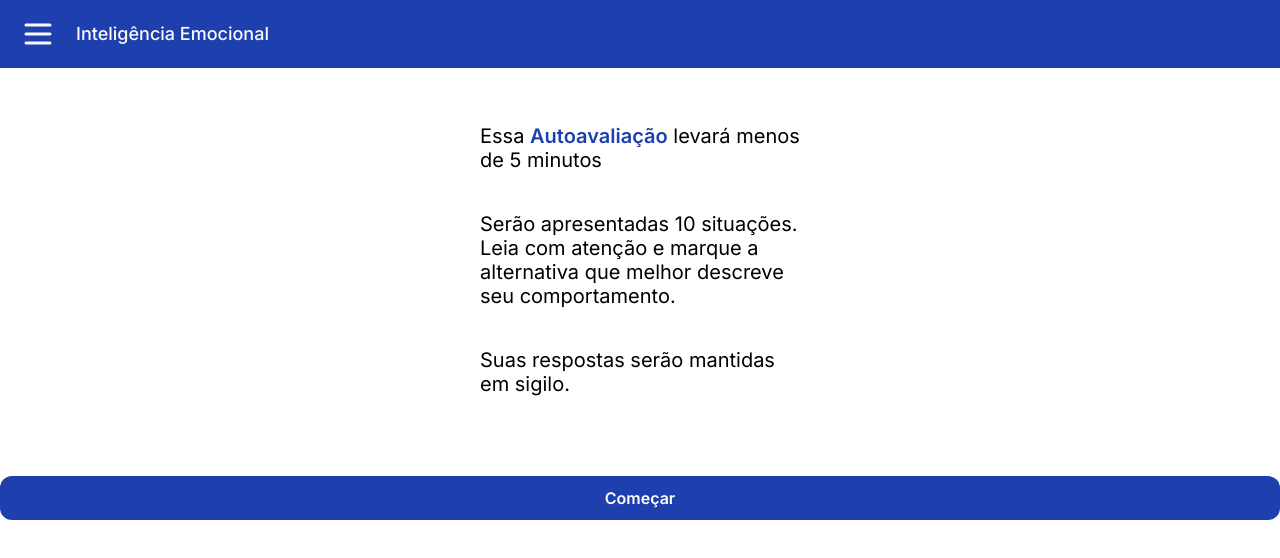
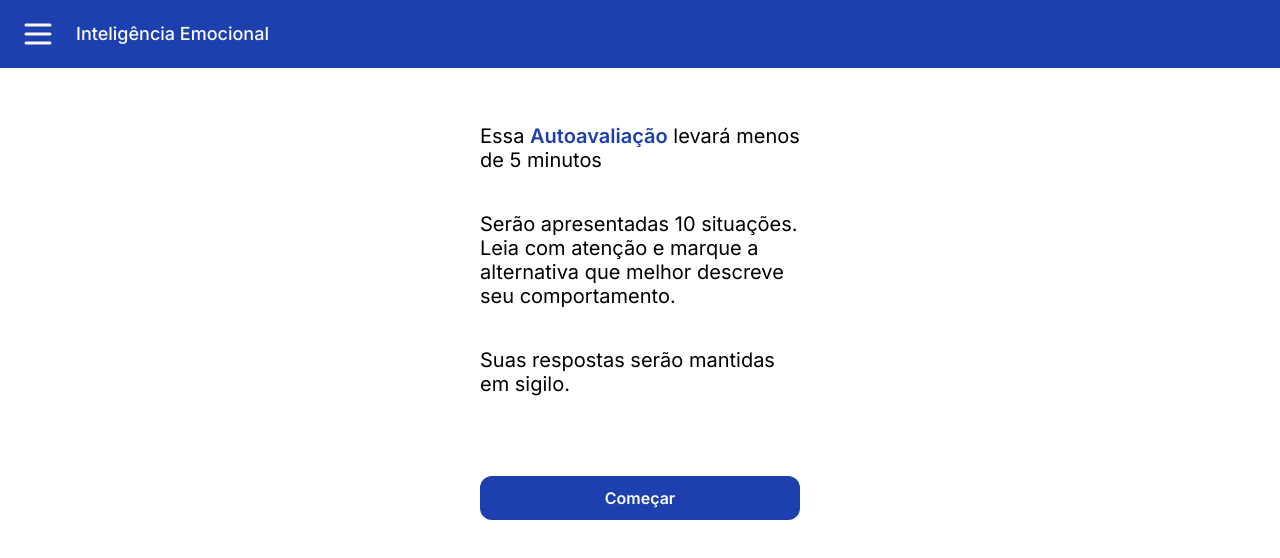
Before and after one commit to facsenacdf-2024/soft-skills-app, a Next.js app: page /inteligencia-emocional in a window 1280 px wide. Shown: the top 558 px of the page. Built offline with nearby package versions, Linux system fonts and the light colour scheme.

Commit message:
style: redesign inteligencia-emocional page

```diff
--- a/src/app/inteligencia-emocional/page.tsx
+++ b/src/app/inteligencia-emocional/page.tsx
@@ -21,7 +21,7 @@
 
       </div>
 
-      <Anchor title="Começar" link="/formularios" className="w-full text-center mx-auto block my-20" />
+      <Anchor title="Começar" link="/formularios" className="max-w-xs w-full text-center mx-auto block my-20" />
     </>
   )
 }
--- a/src/components/button.tsx
+++ b/src/components/button.tsx
@@ -7,7 +7,7 @@
 const Button = (props: Props) => {
   return (
     <button onClick={props.func}
-      className={`bg-blue-800 hover:bg-blue-900 text-white text-sm font-medium py-2 px-7 rounded-full ${props.className}`}>
+      className={`bg-blue-100 hover:bg-blue-900 text-blue-800 hover:text-white font-medium py-2 px-7 min-w-32 rounded-xl ${props.className}`}>
       <span>{props.title}</span>
     </button>
   )
```
